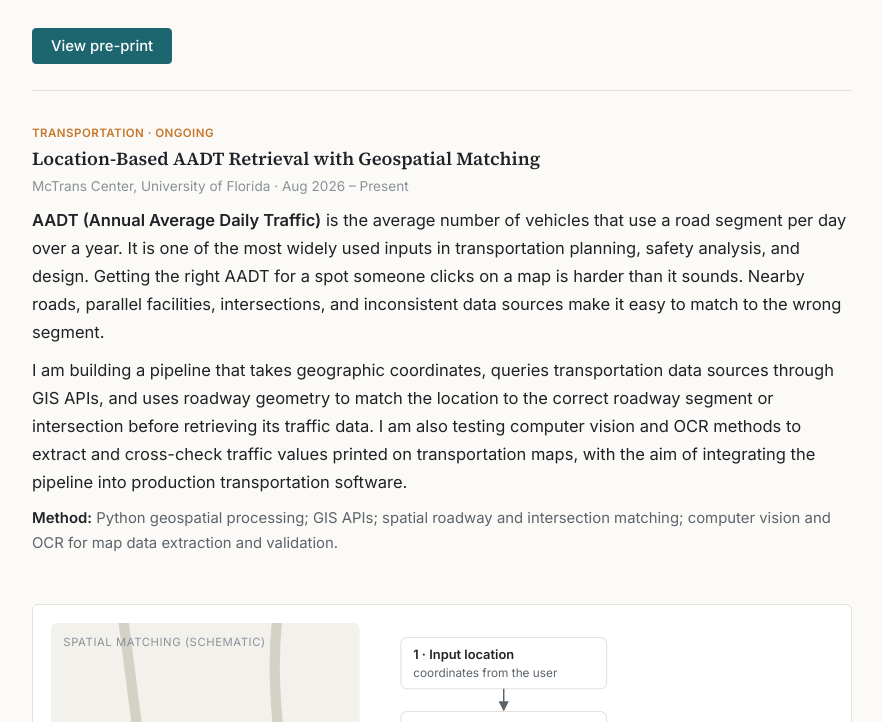
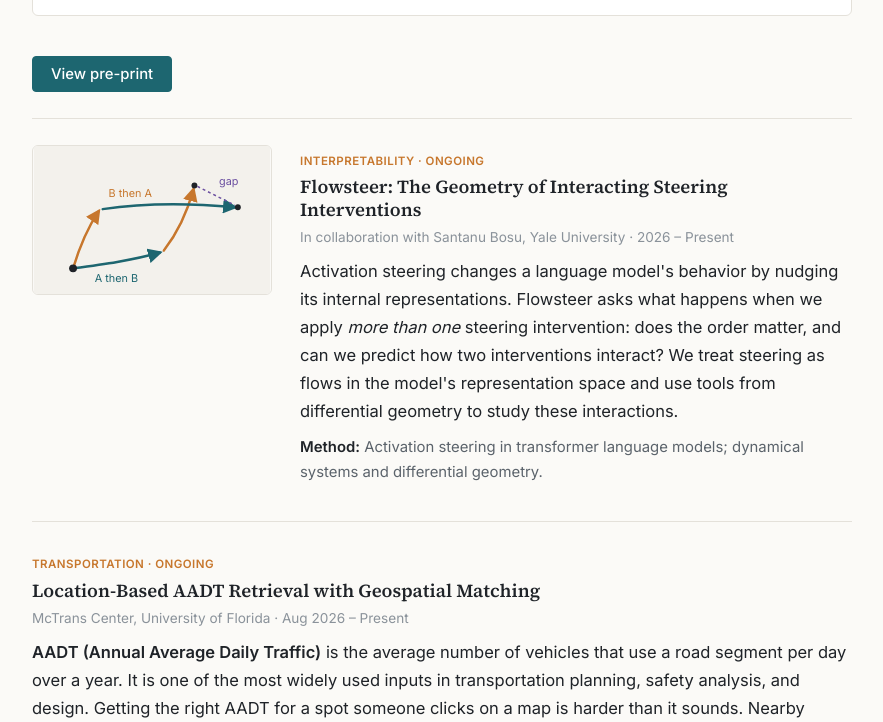
Before and after one commit to ChowdhuryFarzana/chowdhuryfarzana.github.io, a plain HTML site: page research.html in a window 1280 px wide. Shown: the part 2869-3591 px from the top of the page, without its empty margins (198-1081 px from the left). Drawn offline with Linux system fonts and the light colour scheme.

Commit message:
Add Flowsteer project and refresh home intro
- Research page: add Flowsteer (collaboration with Santanu Bosu, Yale)
  and link it from the activation steering interest
- Home: replace tagline and intro sentence with a brief research-interest line
- CV: add Machine Learning to coursework

Co-Authored-By: Claude Opus 5.5 <noreply@anthropic.com>

```diff
--- a/research.html
+++ b/research.html
@@ -47,7 +47,7 @@
             </div>
             <div class="interest">
                 <h3>Activation steering: from understanding to control</h3>
-                <p>If concepts live as directions in a model's activation space, we can test that claim by intervening. Activation steering adds or removes such a direction during the forward pass and measures how the outcome changes. I find this exciting for two reasons. Scientifically, it turns interpretability from correlation into causal evidence: if steering a "misconception" direction changes the answers, the model really uses it. Practically, it could let us shape model behavior precisely, for example simulating a student with a specific misconception, or making an AI tutor more faithful to a learner's level, without retraining.</p>
+                <p>If concepts live as directions in a model's activation space, we can test that claim by intervening. Activation steering adds or removes such a direction during the forward pass and measures how the outcome changes. I find this exciting for two reasons. Scientifically, it turns interpretability from correlation into causal evidence: if steering a "misconception" direction changes the answers, the model really uses it. Practically, it could let us shape model behavior precisely, for example simulating a student with a specific misconception, or making an AI tutor more faithful to a learner's level, without retraining. I am currently exploring how multiple steering interventions interact in <a href="#flowsteer">Flowsteer</a>, a collaboration with Santanu Bosu at Yale University.</p>
             </div>
             <div class="interest">
                 <h3>Probabilistic and interpretable AI</h3>
@@ -149,6 +149,40 @@
             </figure>
             <div class="btns" style="margin-top:4px">
                 <button class="btn" data-view="persona-mcmc" data-pages="9" data-width="860" data-title="Persona-MCMC: Iterative LLM Persona Refinement for Interpretable Student Modeling">View pre-print</button>
+            </div>
+        </article>
+
+        <!-- Flowsteer -->
+        <article class="project" id="flowsteer">
+            <div class="thumb">
+                <svg viewBox="0 0 240 150" role="img" aria-label="Two steering paths applied in different orders end at different points">
+                    <defs>
+                        <marker id="fsA" viewBox="0 0 10 10" refX="8" refY="5" markerWidth="6" markerHeight="6" orient="auto"><path d="M0,0 L10,5 L0,10 z" fill="#1d6670"/></marker>
+                        <marker id="fsB" viewBox="0 0 10 10" refX="8" refY="5" markerWidth="6" markerHeight="6" orient="auto"><path d="M0,0 L10,5 L0,10 z" fill="#c7772d"/></marker>
+                    </defs>
+                    <rect width="240" height="150" fill="#f3f1ec"/>
+                    <g fill="none" stroke-width="2.5" stroke-linecap="round">
+                        <path d="M40 124 C 70 120, 100 116, 128 108" stroke="#1d6670" marker-end="url(#fsA)"/>
+                        <path d="M132 106 C 146 88, 156 66, 162 44" stroke="#c7772d" marker-end="url(#fsB)"/>
+                        <path d="M40 124 C 46 104, 54 84, 66 66" stroke="#c7772d" marker-end="url(#fsB)"/>
+                        <path d="M70 64 C 110 58, 160 58, 204 62" stroke="#1d6670" marker-end="url(#fsA)"/>
+                    </g>
+                    <circle cx="40" cy="124" r="4" fill="#1f2328"/>
+                    <circle cx="163" cy="40" r="3" fill="#1f2328"/><circle cx="207" cy="62" r="3" fill="#1f2328"/>
+                    <path d="M166 41 L204 60" stroke="#6b4fa0" stroke-width="1.5" stroke-dasharray="3 3"/>
+                    <g font-family="Inter, sans-serif" font-size="11">
+                        <text x="62" y="138" fill="#1d6670">A then B</text>
+                        <text x="76" y="52" fill="#c7772d">B then A</text>
+                        <text x="188" y="40" fill="#6b4fa0">gap</text>
+                    </g>
+                </svg>
+            </div>
+            <div>
+                <span class="badge">Interpretability · Ongoing</span>
+                <h3>Flowsteer: The Geometry of Interacting Steering Interventions</h3>
+                <div class="meta">In collaboration with Santanu Bosu, Yale University · 2026 – Present</div>
+                <p>Activation steering changes a language model's behavior by nudging its internal representations. Flowsteer asks what happens when we apply <em>more than one</em> steering intervention: does the order matter, and can we predict how two interventions interact? We treat steering as flows in the model's representation space and use tools from differential geometry to study these interactions.</p>
+                <p class="method"><b>Method:</b> Activation steering in transformer language models; dynamical systems and differential geometry.</p>
             </div>
         </article>
 
```
Also changed, not shown: index.html (+1 -2 lines), assets/research/cv/page-1.jpg.
